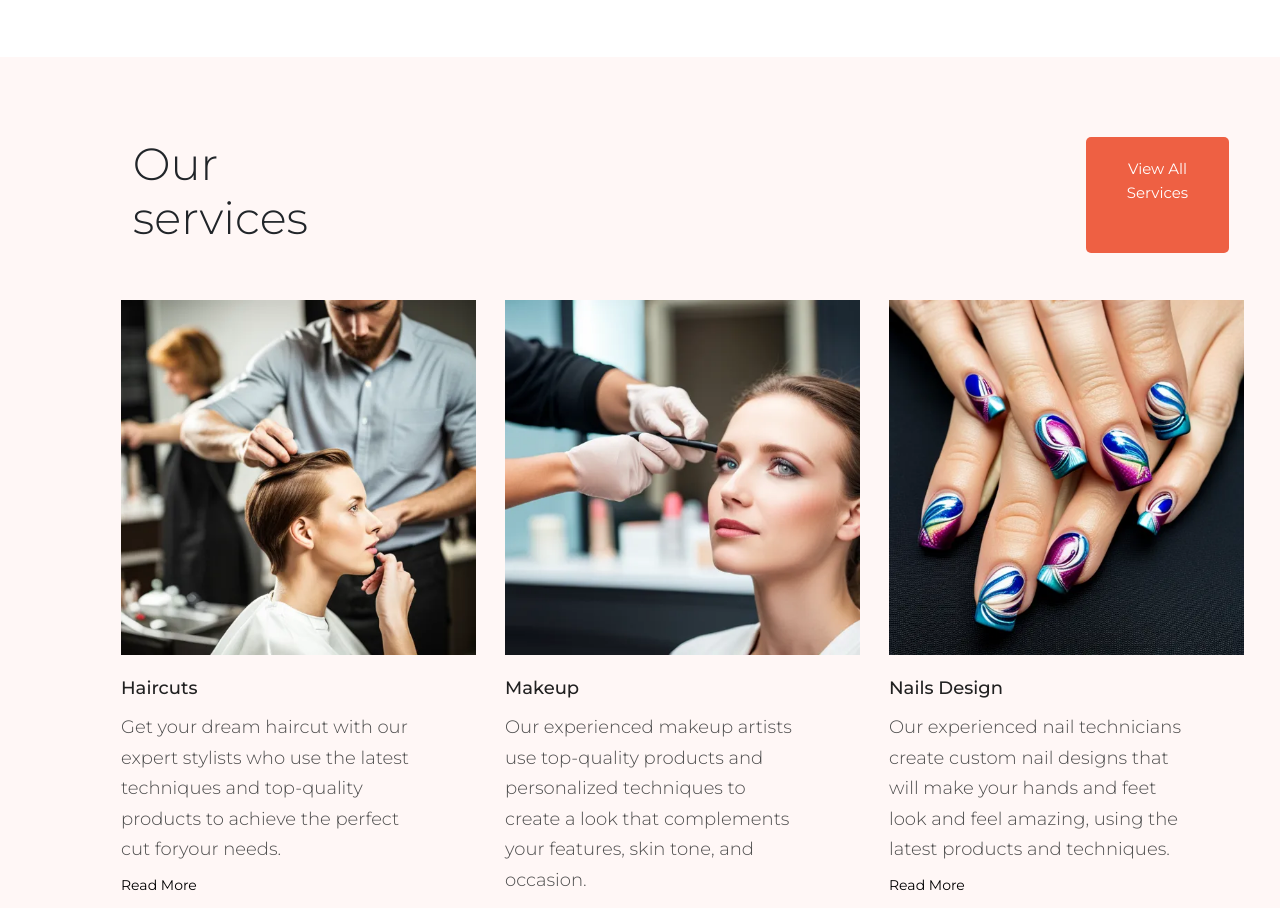
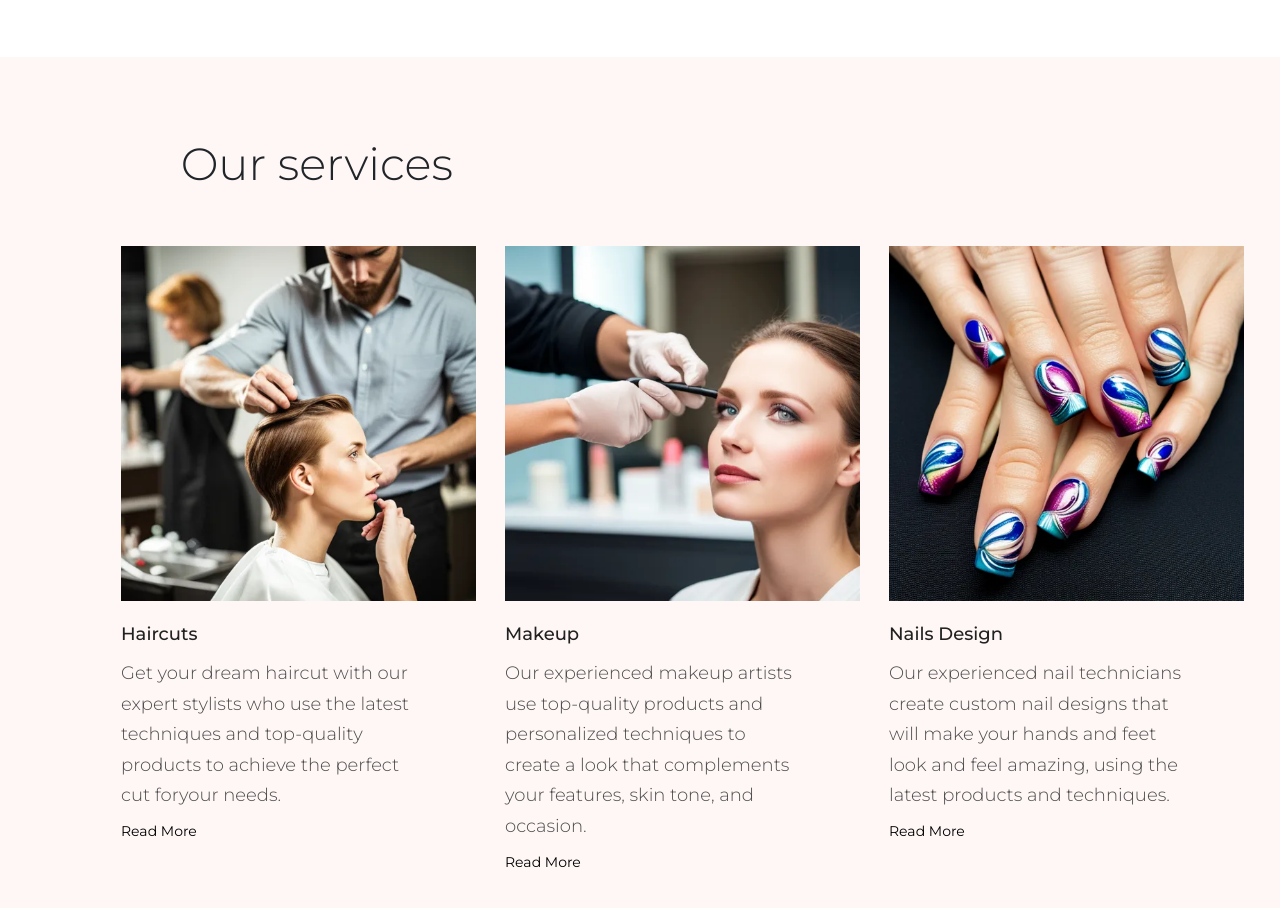
Before and after one commit to nadiahosisy/Beauty-Salon, a React (Vite) app: page / in a window 1280 px wide. Shown: the part 1360-2268 px from the top of the page. Built offline with nearby package versions, Linux system fonts and the light colour scheme; no server answers.

Commit message:
delete btn inside home page

```diff
--- a/src/components/services-components/ServicesHomePage.jsx
+++ b/src/components/services-components/ServicesHomePage.jsx
@@ -7,11 +7,6 @@ const ServicesHomePage = () => {
       <div className="heading-services">
         <div className="heading-container-home">
           <h2 className="heading-title-home-page">Our services</h2>
-          <div className="btn-all-services-div">
-            <a className="anchor-all-services">
-              <span className="span-all-services">View All Services</span>
-            </a>
-          </div>
         </div>
         <div className="main-container">
           <Service
```
